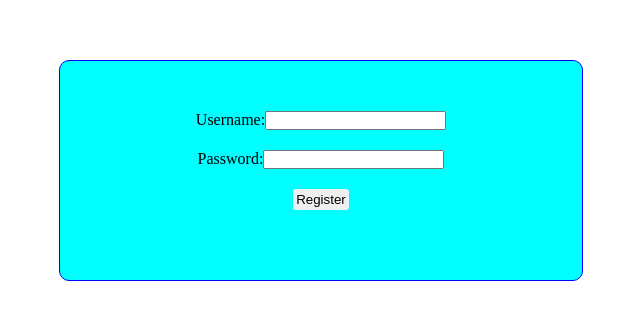
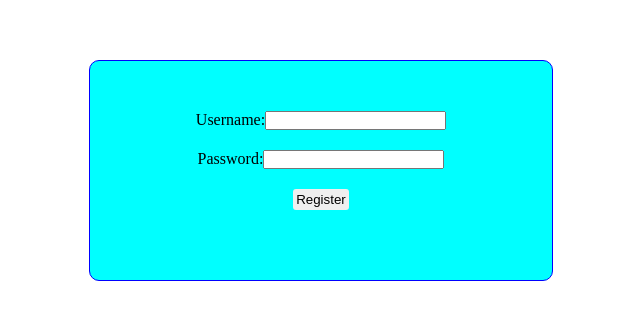
Before and after one commit to ATAroL/git-demo-19.10, a plain HTML site: page index.html in a window 1280 px wide. Shown: the part 388-708 px from the top of the page, without its empty margins (319-959 px from the left). Drawn offline with Linux system fonts and the light colour scheme.

```diff
--- a/style_form.css
+++ b/style_form.css
@@ -1,5 +1,4 @@
 *{
-    /* padding - to word equal on all browsers */
     padding: 0;
     margin: 0;
 }
@@ -10,7 +9,7 @@
     width: 33%;
     margin: auto;
     margin-top: 35%;
-    padding: 50px;
+    padding: 50px 20px;
     text-align: center;
     background-color: aqua;
 
```
